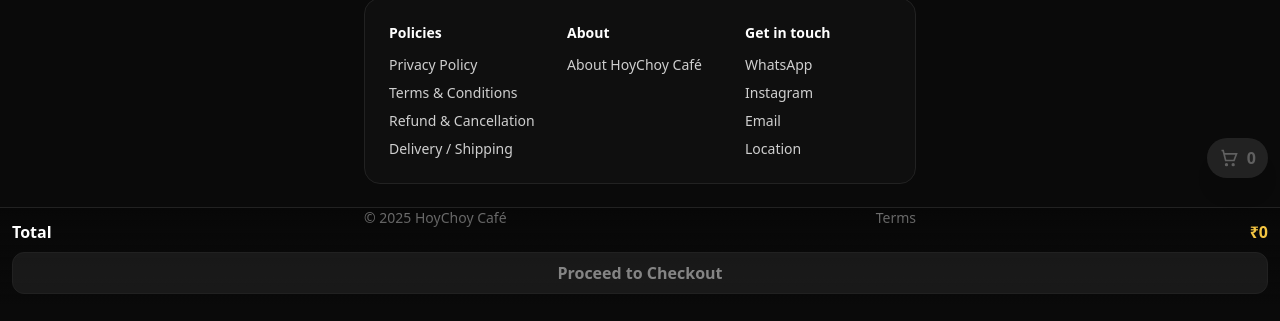
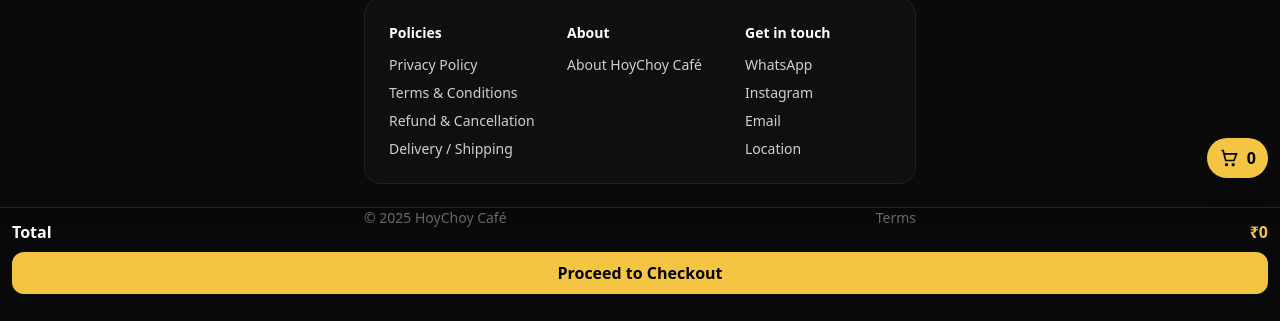
Before and after one commit to Ayushman158/hoychoy-cafe-new, a React (Vite) app: page / in a window 1280 px wide. Shown: the part 494-815 px from the top of the page. Built offline with nearby package versions, Linux system fonts and the light colour scheme; no server answers; the database is empty.

Commit message:
Checkout: fix button enable logic and geo init error; revert GST/min order; disable only when CLOSED_BY_OWNER

```diff
--- a/src/components/Checkout.jsx
+++ b/src/components/Checkout.jsx
@@ -7,11 +7,6 @@ import { buildUpiIntent } from "../utils/upi";
 export default function Checkout({cart, setCart, onBack, onSubmit}){
   const items=useMemo(()=>Object.entries(cart).map(([id,q])=>{const it=data.items.find(x=>x.id===id);return it?{item:it,qty:q}:null;}).filter(Boolean),[cart]);
   const total = items.reduce((s, x) => s + x.item.price * x.qty, 0);
-const gst = total * 0.05; // Calculate 5% GST
-const finalTotal = total + gst; // Add GST to the total
-const canOrder = finalTotal >= 200; // Check if the order meets the minimum amount
-const deliveryFee = geo ? calculateDeliveryFee(geo) : 50; // Default fee for manual link
-const grandTotal = finalTotal + deliveryFee; // Add delivery fee to the final total
   const [name,setName]=useState("");
   const [phone,setPhone]=useState("");
   const [address,setAddress]=useState("");
@@ -26,7 +21,7 @@ const grandTotal = finalTotal + deliveryFee; // Add delivery fee to the final to
   useEffect(()=>{localStorage.setItem("hc_cart",JSON.stringify(cart));},[cart]);
 
   function dec(id){setCart(c=>{const v=(c[id]||0)-1;const n={...c};if(v<=0) delete n[id]; else n[id]=v;return n;});}
-  function inc(id){setCart(c=>({...c,[id]:(c[id]||0)+1}));}
+  function inc(id){console.log('Incrementing item in cart:', id);console.log('Current cart:', cart);setCart(c=>({...c,[id]:(c[id]||0)+1}));}
 
   async function capture(){
     setGeoError("");
--- a/src/components/Menu.jsx
+++ b/src/components/Menu.jsx
@@ -123,7 +123,9 @@ const NonVegIcon = () => (
     load();
   },[]);
 
-  function add(id){setCart(c=>({...c,[id]:(c[id]||0)+1}));setJustAdded(id);setTimeout(()=>setJustAdded(null),1000);}
+  function add(id){
+  console.log('Adding item to cart:', id);
+  console.log('Current cart:', cart);setCart(c=>({...c,[id]:(c[id]||0)+1}));setJustAdded(id);setTimeout(()=>setJustAdded(null),1000);}
 
   return (
     <main className="max-w-[600px] mx-auto px-4 pb-40">
@@ -255,8 +257,8 @@ const NonVegIcon = () => (
       <button
         type="button"
         onClick={onProceed}
-        disabled={count===0 || !appOpen}
-        className={`fixed right-3 bottom-32 z-50 rounded-full px-3 py-2 font-bold flex items-center gap-2 shadow-xl ${count===0 || !appOpen ? 'opacity-60 cursor-not-allowed bg-[#333] text-[#999]' : 'bg-primary text-black'}`}
+        disabled={appReason==='CLOSED_BY_OWNER'}
+        className={`fixed right-3 bottom-32 z-50 rounded-full px-3 py-2 font-bold flex items-center gap-2 shadow-xl ${appReason==='CLOSED_BY_OWNER' ? 'opacity-60 cursor-not-allowed bg-[#333] text-[#999]' : 'bg-primary text-black'}`}
       >
         <svg viewBox="0 0 24 24" className="w-5 h-5" fill="none" stroke="currentColor" strokeWidth="2">
           <circle cx="9" cy="20" r="1"/><circle cx="17" cy="20" r="1"/>
@@ -268,7 +270,7 @@ const NonVegIcon = () => (
         <div className="row font-bold">
           <span>Total</span><span className="price">₹{Object.entries(cart).reduce((s,[id,q])=>{const it=(base.items||[]).find(x=>x.id===id);return s+(it?it.price*q:0);},0)}</span>
         </div>
-        <button className={`btn w-full mt-2 ${count===0 || !appOpen ? 'btn-disabled' : 'btn-primary'}`} disabled={count===0 || !appOpen} onClick={onProceed}>Proceed to Checkout</button>
+        <button className={`btn w-full mt-2 ${appReason==='CLOSED_BY_OWNER' ? 'btn-disabled' : 'btn-primary'}`} disabled={appReason==='CLOSED_BY_OWNER'} onClick={onProceed}>Proceed to Checkout</button>
       </div>
     </main>
   );
```
